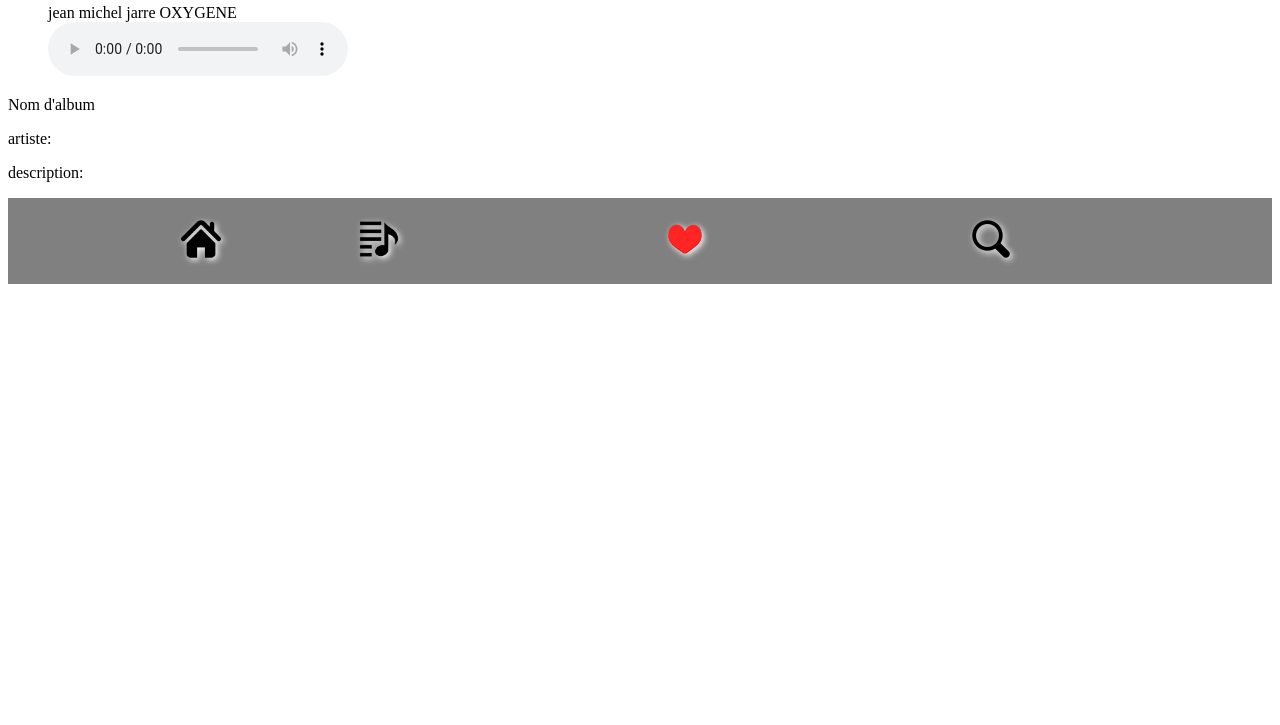
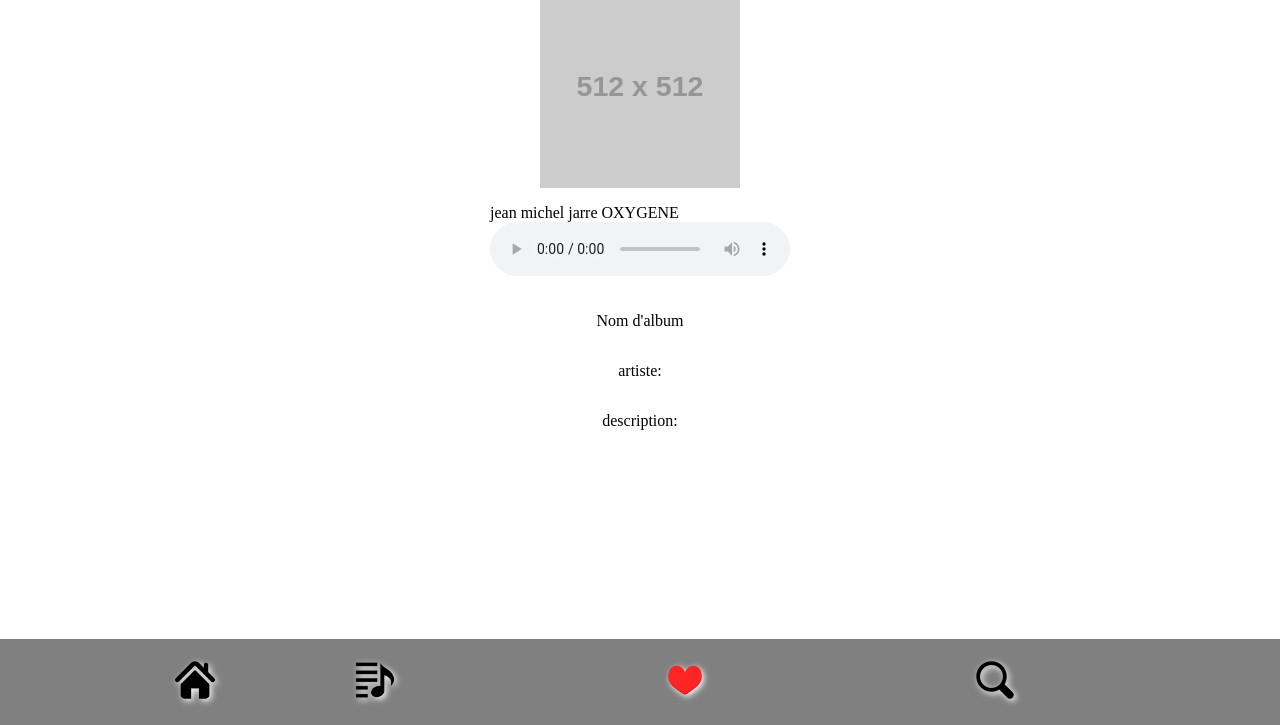
Before and after one commit to acs-sens-2021/ACS---music-franck-philippe, a plain HTML site: page ecoute.html in a window 1280 px wide. Shown: the part 75-800 px from the top of the page. Drawn offline with Linux system fonts and the light colour scheme; placeholder pictures from the web are drawn by us.

Commit message:
ecoute html et css ok

```diff
--- a/css/ecoute.css
+++ b/css/ecoute.css
@@ -1,3 +1,7 @@
+body{
+display: flex;
+align-items: center;
+}
 
 /*-----------Gestion flex------deb---*/
 
@@ -36,7 +40,10 @@
 /*-----------Gestion flex------fin---*/
 
 nav {
-    position: relative;
+    width: 100%;
+    left: 0;
+    bottom: 0;
+    position: fixed;
     display: flex;
     background-color: grey;
 }
@@ -55,3 +62,8 @@
     list-style-type: none;
     width: 100%;
 }
+.marge{
+    position: relative;
+    height: 80px;
+
+}
--- a/ecoute.html
+++ b/ecoute.html
@@ -11,13 +11,13 @@
     <title>ecoute</title>
 </head>
 
-<body>
+<body class="flex flexdc ">
     <a id="logo" href="connect.html">
         <img id="logo1" src="img/ss.png" alt="logo1" width="50"></a>
-    <img src="img/jacquette-jarre1.jpg" alt="album" width="100%">
+    <img src="https://via.placeholder.com/512" alt="album" width="200">
     <figure>
         <figcaption>jean michel jarre OXYGENE</figcaption>
-        <audio controls src="/media/cc0-audio/t-rex-roar.mp3">
+        <audio  controls src="/media/cc0-audio/t-rex-roar.mp3">
             Your browser does not support the
             <code>audio</code> element.
         </audio>
@@ -30,6 +30,8 @@
     </div>
     <div id="description">
         <p>description:</p>
+    </div>
+    <div class="marge">
 
     </div>
     <footer>
```
